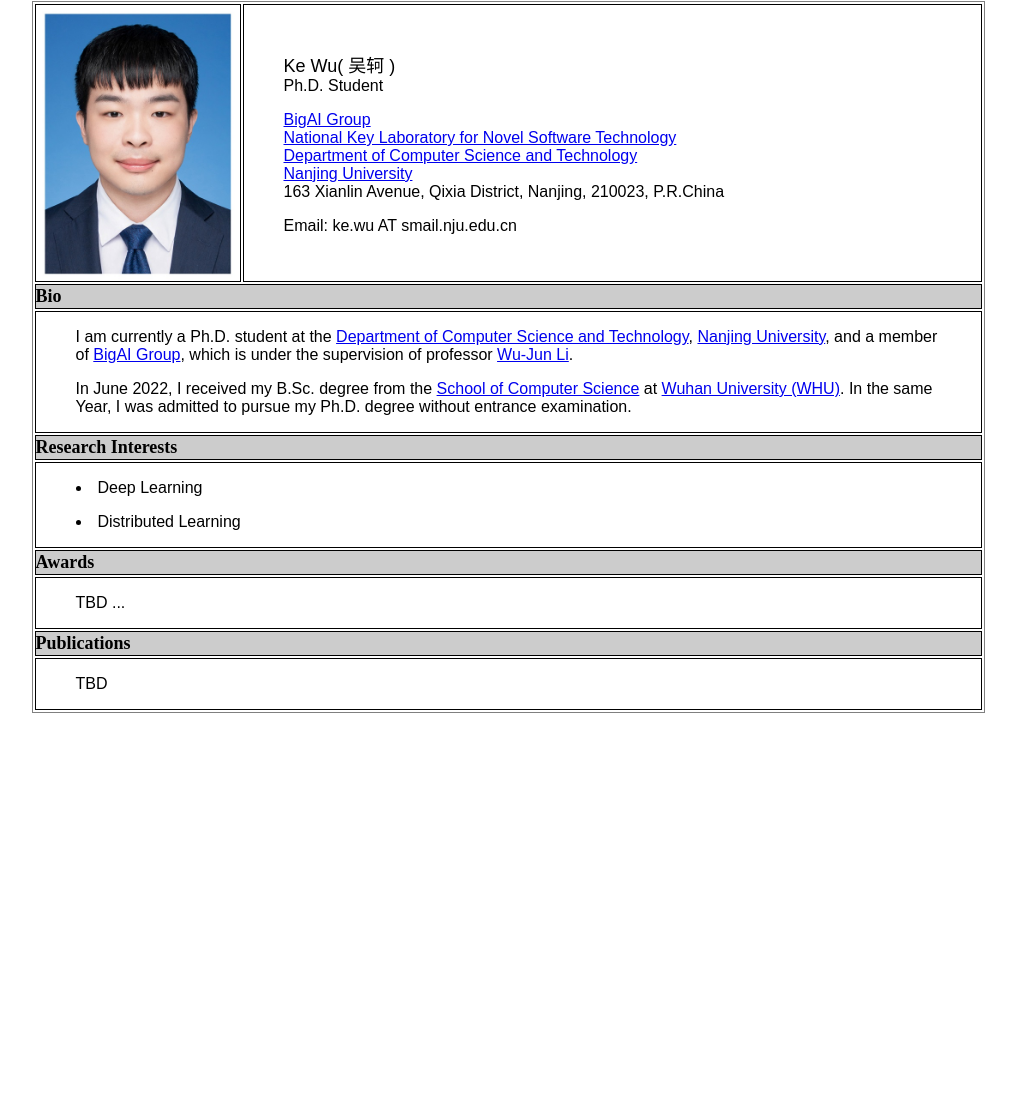
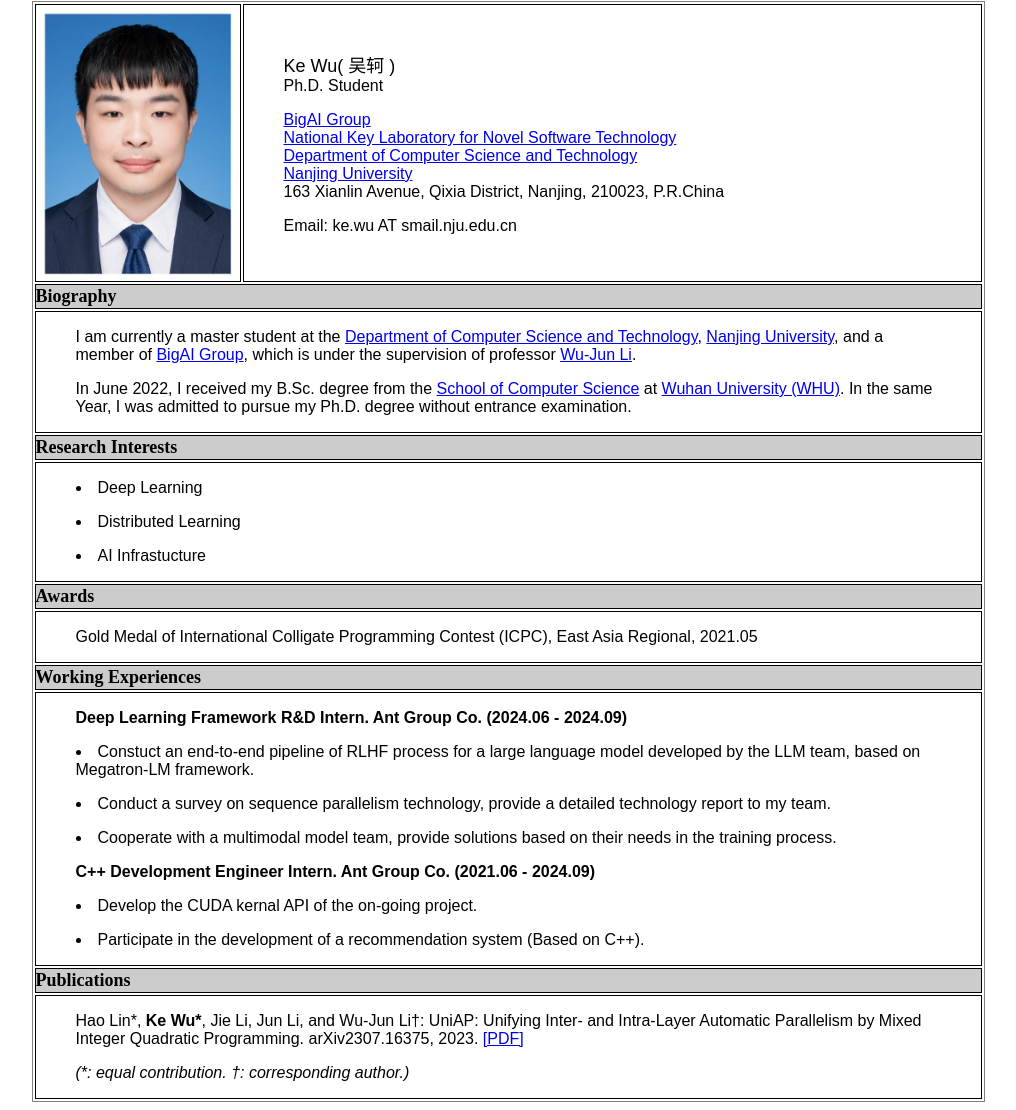
Before and after one commit to bigai-nju/bigai-nju.github.io, a plain HTML site: page members/Ke Wu.html in a window 1280 px wide. Shown: the part 41-1151 px from the top of the page, without its empty margins (132-1148 px from the left). Before the commit the page ends 800 px from the top, so only its background shows below. Drawn offline with Linux system fonts and the light colour scheme.

Commit message:
Site updated: 2024-09-16 11:02:15

```diff
--- a/content.zh-CN.json
+++ b/content.zh-CN.json
@@ -1 +1 @@
-{"pages":[{"title":"联系我们","text":"地址： 邮箱：","link":"/zh-CN/contact/index.html"},{"title":"论著","text":"","link":"/zh-CN/publications/index.html"},{"title":"首页","text":"这是大数据智能研究组（BigAI Group）的主页介绍。","link":"/zh-CN/homepage/index.html"}],"posts":[{"title":"Hello World","text":"你好，世界！","link":"/wiki/hello-world/"}],"tags":[],"categories":[{"name":"news","slug":"news","link":"/zh-CN/categories/news/"}]}
+{"pages":[{"title":"论著","text":"","link":"/zh-CN/publications/index.html"},{"title":"联系我们","text":"地址： 邮箱：","link":"/zh-CN/contact/index.html"},{"title":"首页","text":"这是大数据智能研究组（BigAI Group）的主页介绍。","link":"/zh-CN/homepage/index.html"}],"posts":[{"title":"Hello World","text":"你好，世界！","link":"/wiki/hello-world/"}],"tags":[],"categories":[{"name":"news","slug":"news","link":"/zh-CN/categories/news/"}]}
--- a/members/Ke Wu.html
+++ b/members/Ke Wu.html
@@ -81,8 +81,8 @@
 [一段内容]
 ...
 -->
-<h1 id="bio">Bio</h1>
-<p>I am currently a Ph.D. student at the <a target="_blank" rel="noopener" href="https://cs.nju.edu.cn/main.htm">Department of Computer Science and
+<h1 id="biography">Biography</h1>
+<p>I am currently a master student at the <a target="_blank" rel="noopener" href="https://cs.nju.edu.cn/main.htm">Department of Computer Science and
 Technology</a>, <a target="_blank" rel="noopener" href="https://www.nju.edu.cn/main.htm">Nanjing
 University</a>, and a member of <a href="https://bigai-nju.github.io/">BigAI Group</a>, which is under the
 supervision of professor <a target="_blank" rel="noopener" href="https://cs.nju.edu.cn/lwj/index.htm">Wu-Jun Li</a>.</p>
@@ -93,11 +93,37 @@ examination.</p>
 <ol type="1">
 <li>Deep Learning</li>
 <li>Distributed Learning</li>
+<li>AI Infrastucture</li>
 </ol>
 <h1 id="awards">Awards</h1>
-<p>TBD ...</p>
+<p>Gold Medal of International Colligate Programming Contest (ICPC),
+East Asia Regional, 2021.05</p>
+<h1 id="working-experiences">Working Experiences</h1>
+<h2 id="deep-learning-framework-rd-intern.-ant-group-co.-2024.06---2024.09"><strong>Deep
+Learning Framework R&amp;D Intern. Ant Group Co. (2024.06 -
+2024.09)</strong></h2>
+<ul>
+<li>Constuct an end-to-end pipeline of RLHF process for a large language
+model developed by the LLM team, based on Megatron-LM framework.</li>
+<li>Conduct a survey on sequence parallelism technology, provide a
+detailed technology report to my team.</li>
+<li>Cooperate with a multimodal model team, provide solutions based on
+their needs in the training process.</li>
+</ul>
+<h2 id="c-development-engineer-intern.-ant-group-co.-2021.06---2024.09"><strong>C++
+Development Engineer Intern. Ant Group Co. (2021.06 -
+2024.09)</strong></h2>
+<ul>
+<li>Develop the CUDA kernal API of the on-going project.</li>
+<li>Participate in the development of a recommendation system (Based on
+C++).</li>
+</ul>
 <h1 id="publications">Publications</h1>
-<p>TBD</p>
+<h2 id="hao-lin-ke-wu-jie-li-jun-li-and-wu-jun-li-uniap-unifying-inter--and-intra-layer-automatic-parallelism-by-mixed-integer-quadratic-programming.-arxiv2307.16375-2023.-pdf">Hao
+Lin*, <strong>Ke Wu*</strong>, Jie Li, Jun Li, and Wu-Jun Li†: UniAP:
+Unifying Inter- and Intra-Layer Automatic Parallelism by Mixed Integer
+Quadratic Programming. arXiv2307.16375, 2023. <a target="_blank" rel="noopener" href="https://arxiv.org/pdf/2307.16375">[PDF]</a></h2>
+<p><em>(*: equal contribution. †: corresponding author.)</em></p>
 
         </div>
     </div>
--- a/zh-CN/index.html
+++ b/zh-CN/index.html
@@ -1 +1 @@
-<!DOCTYPE html><html><head><meta charset="utf-8"><title>Redirecting...</title><link rel="canonical" href="https://bigai-nju.github.io/homepage/homepage"><meta http-equiv="refresh" content="0; url=https://bigai-nju.github.io/homepage/homepage"></head></html>
+<!DOCTYPE html><html><head><meta charset="utf-8"><title>Redirecting...</title><link rel="canonical" href="http://127.0.0.1:4000/homepage"><meta http-equiv="refresh" content="0; url=http://127.0.0.1:4000/homepage"></head></html>
```
Also changed, not shown: content.json (+1 -1 lines), homepage/index.html (+3 -3 lines), sitemap.xml (+11 -11 lines), zh-CN/homepage/index.html (+3 -3 lines), zh-CN/members/Ke Wu.html (+30 -4 lines), 1 other file.
